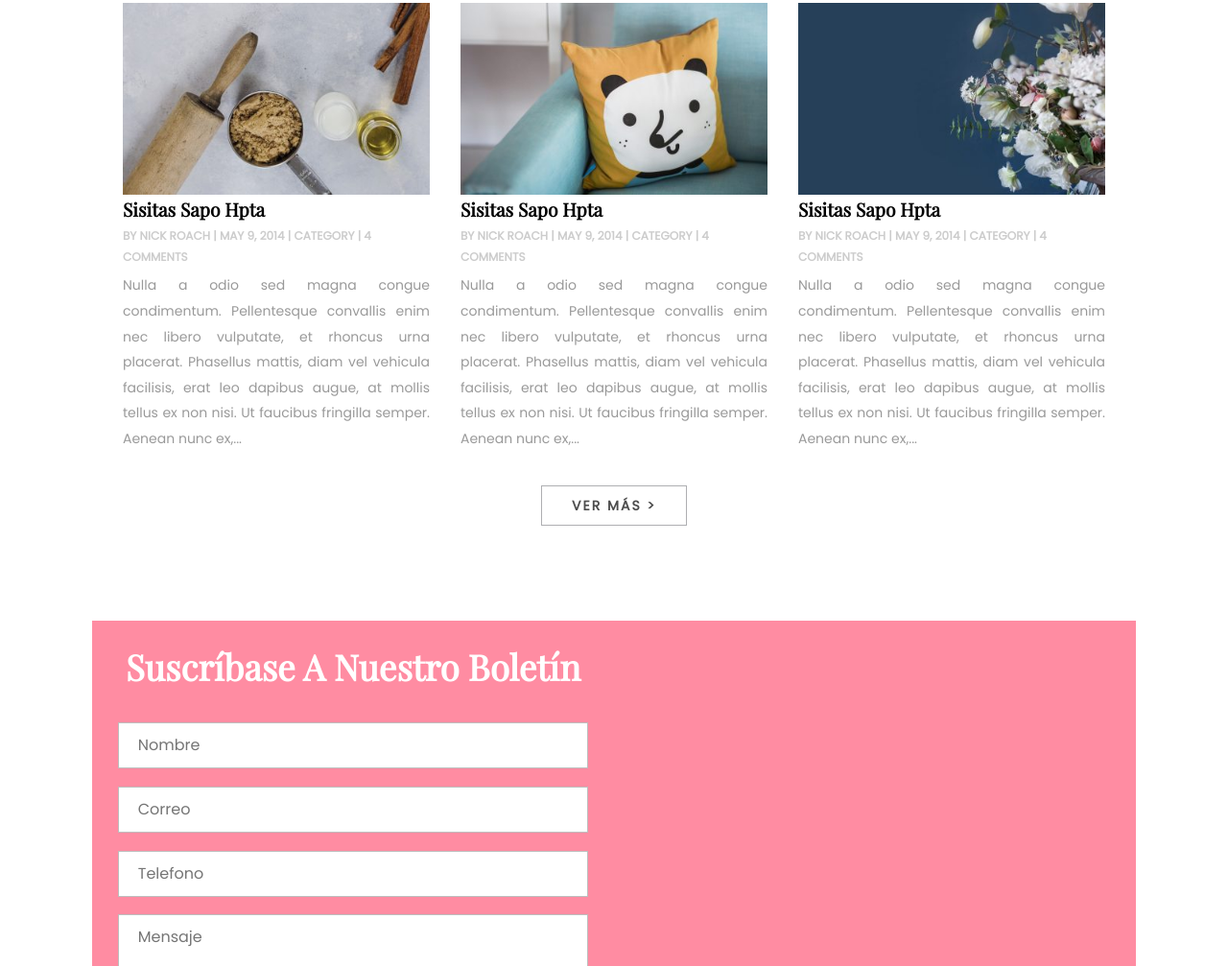
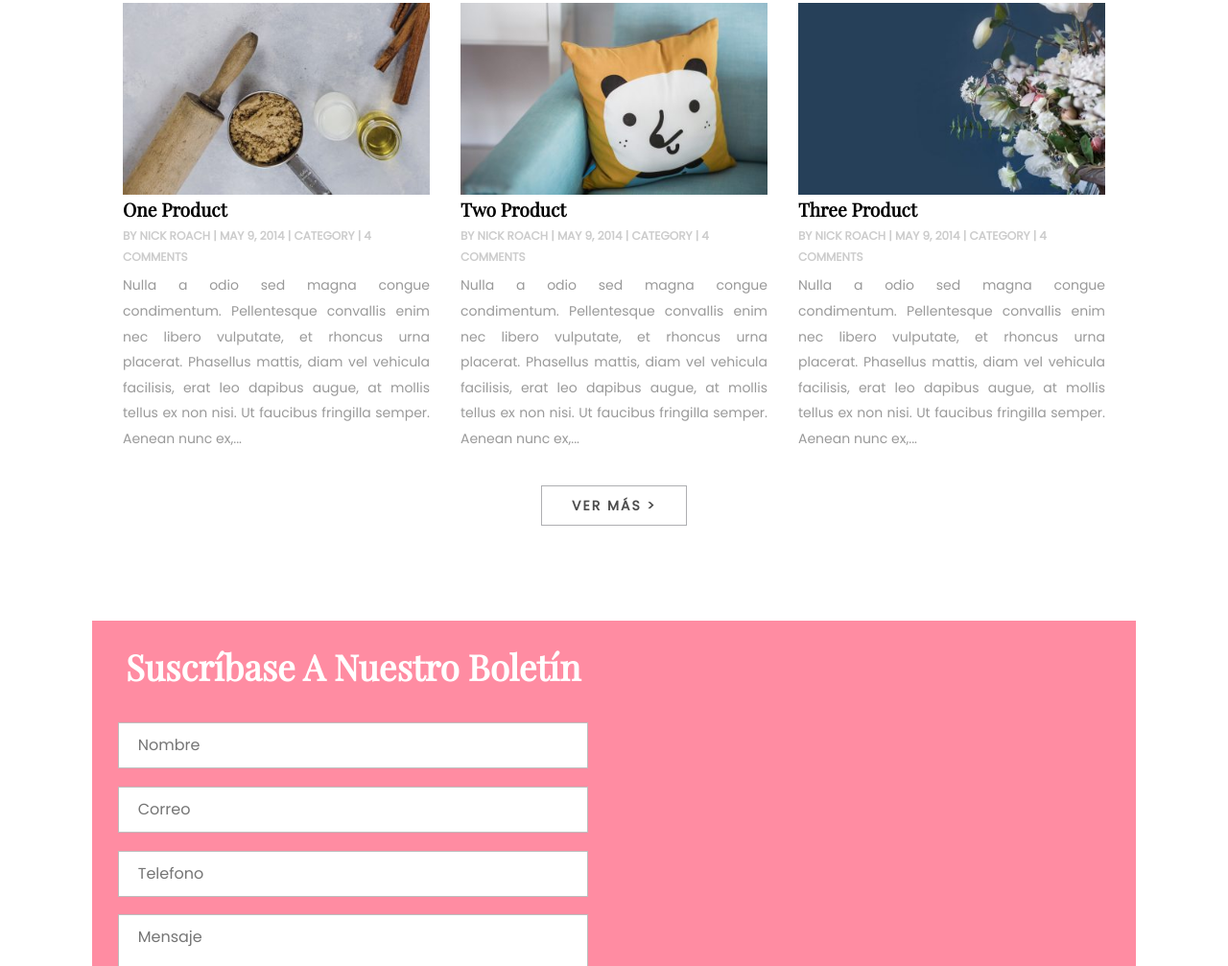
Before and after one commit to cgonzalezh17/RosePage, a plain HTML site: page index.html in a window 1280 px wide. Shown: the part 2277-3284 px from the top of the page at 96% size. Drawn offline with nearby package versions, Linux system fonts and the light colour scheme; a script that the page names is missing.

Commit message:
Update index.html

```diff
--- a/index.html
+++ b/index.html
@@ -106,21 +106,21 @@
         <div class="blog">
             <div class="noticias">
                 <div class="news"><img src="img/blog/bakery-16-400x250.jpg" alt="">
-                    <h6>Sisitas sapo hpta</h6>
+                    <h6>One Product</h6>
                     <p class="fecha">BY NICK ROACH | MAY 9, 2014 | CATEGORY | 4 COMMENTS</p>
                     <p class="p">
                         Nulla a odio sed magna congue condimentum. Pellentesque convallis enim nec libero vulputate, et rhoncus urna placerat. Phasellus mattis, diam vel vehicula facilisis, erat leo dapibus augue, at mollis tellus ex non nisi. Ut faucibus fringilla semper. Aenean nunc ex,...
                     </p>
                 </div>
                 <div class="news"><img src="img/blog/generator-68-400x250.jpg" alt="">
-                    <h6>Sisitas sapo hpta</h6>
+                    <h6>Two Product</h6>
                     <p class="fecha">BY NICK ROACH | MAY 9, 2014 | CATEGORY | 4 COMMENTS</p>
                     <p class="p">
                         Nulla a odio sed magna congue condimentum. Pellentesque convallis enim nec libero vulputate, et rhoncus urna placerat. Phasellus mattis, diam vel vehicula facilisis, erat leo dapibus augue, at mollis tellus ex non nisi. Ut faucibus fringilla semper. Aenean nunc ex,...
                     </p>
                 </div>
                 <div class="news"><img src="img/blog/florist-04-400x250.jpg" alt="">
-                    <h6>Sisitas sapo hpta</h6>
+                    <h6>Three Product</h6>
                     <p class="fecha">BY NICK ROACH | MAY 9, 2014 | CATEGORY | 4 COMMENTS</p>
                     <p class="p">
                         Nulla a odio sed magna congue condimentum. Pellentesque convallis enim nec libero vulputate, et rhoncus urna placerat. Phasellus mattis, diam vel vehicula facilisis, erat leo dapibus augue, at mollis tellus ex non nisi. Ut faucibus fringilla semper. Aenean nunc ex,...
```
